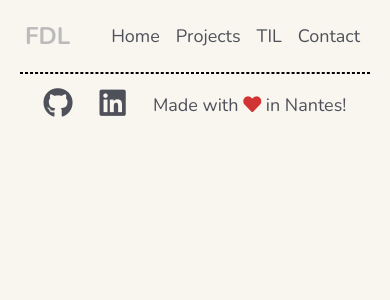
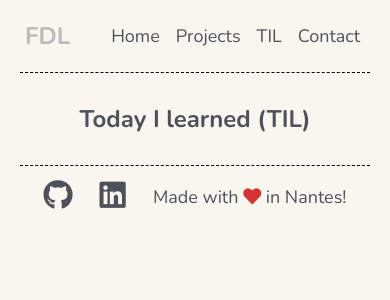
Before and after one commit to francoisedumas/fdlab, a Vue app: page /learning in a window 390 px wide. Shown: the top 300 px of the page. Built offline with nearby package versions, Linux system fonts and the light colour scheme; no server answers.

Commit message:
Feat - Initial axios setup

```diff
--- a/package.json
+++ b/package.json
@@ -8,6 +8,7 @@
     "lint": "vue-cli-service lint"
   },
   "dependencies": {
+    "axios": "^0.26.0",
     "core-js": "^3.6.5",
     "marked": "^3.0.4",
     "vue": "^3.0.0",
--- a/src/router/index.js
+++ b/src/router/index.js
@@ -2,6 +2,7 @@ import { createRouter, createWebHistory } from "vue-router";
 import Home from "../views/Home.vue";
 import Projects from "../views/Projects.vue";
 import Til from "../views/Til.vue";
+import Learning from "../views/Learning.vue";
 import Contact from "../views/Contact.vue";
 import SubmissionFail from "../components/SubmissionFail.vue";
 import SubmissionSuccess from "../components/SubmissionSuccess.vue";
@@ -24,6 +25,11 @@ const routes = [
     path: "/til",
     name: "Til",
     component: Til,
+  },
+  {
+    path: "/learning",
+    name: "Learning",
+    component: Learning,
   },
   {
     path: "/contact",
--- /dev/null
+++ b/src/views/Learning.vue
@@ -0,0 +1,45 @@
+<template>
+  <div class="container">
+    <h1>Today I learned (TIL)</h1>
+  </div>
+</template>
+
+<script>
+import axios from "axios";
+
+export default {
+  mounted() {
+    axios
+      .get("https://dry-meadow-71035.herokuapp.com/api/tils")
+      .then((response) => {
+        console.log(response.data);
+      });
+  },
+};
+</script>
+
+<style scoped>
+.layout {
+  display: grid;
+  gap: 20px;
+}
+@media (min-width: 768px) {
+  .layout {
+    grid-template-columns: 1fr 3fr;
+  }
+}
+@media (max-width: 767px) {
+  .layout {
+    grid-row-gap: 20px;
+  }
+  h1 {
+    text-align: center;
+    font-size: 24px;
+  }
+  .btn-secondary {
+    align-content: center;
+    margin: 0 auto;
+    margin-top: 10px;
+  }
+}
+</style>
```
Also changed, not shown: 1 other file (tests, documents, lock files or other folders).
